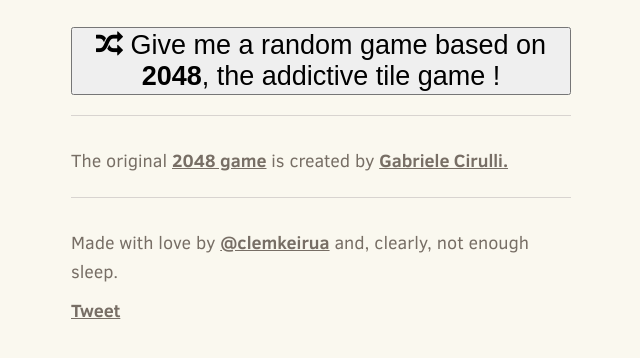
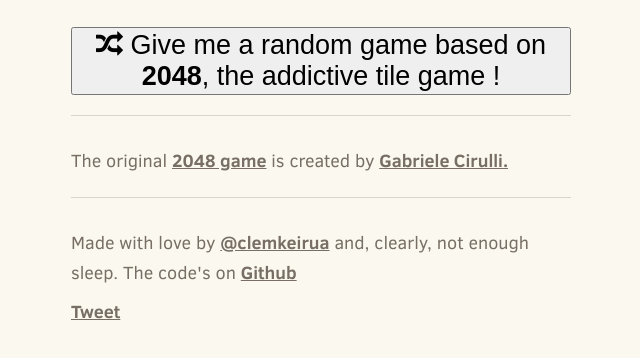
Before and after one commit to Keirua/2048craze, a plain HTML site: page index.html in a window 1280 px wide. Shown: the part 216-574 px from the top of the page, without its empty margins (319-959 px from the left). Drawn offline with Linux system fonts and the light colour scheme; a script that the page names is missing.

Commit message:
small readme changes

```diff
--- a/index.html
+++ b/index.html
@@ -49,7 +49,8 @@
 
     <hr>
 
-    <p>Made with love by <a href="http://twitter.com/clemkeirua">@clemkeirua</a> and, clearly, not enough sleep.</p>
+    <p>Made with love by <a href="http://twitter.com/clemkeirua">@clemkeirua</a> and, clearly, not enough sleep. The code's on <a href="https://github.com/Keirua/2048craze">Github</a></p>
+
     <a href="https://twitter.com/share" class="twitter-share-button" data-text="2048craze made me play some weird games based on 2048 ! #2048game" data-via="clemkeirua">Tweet</a>
 <script>!function(d,s,id){var js,fjs=d.getElementsByTagName(s)[0],p=/^http:/.test(d.location)?'http':'https';if(!d.getElementById(id)){js=d.createElement(s);js.id=id;js.src=p+'://platform.twitter.com/widgets.js';fjs.parentNode.insertBefore(js,fjs);}}(document, 'script', 'twitter-wjs');</script>
   </div>
```
Also changed, not shown: 1 other file.
